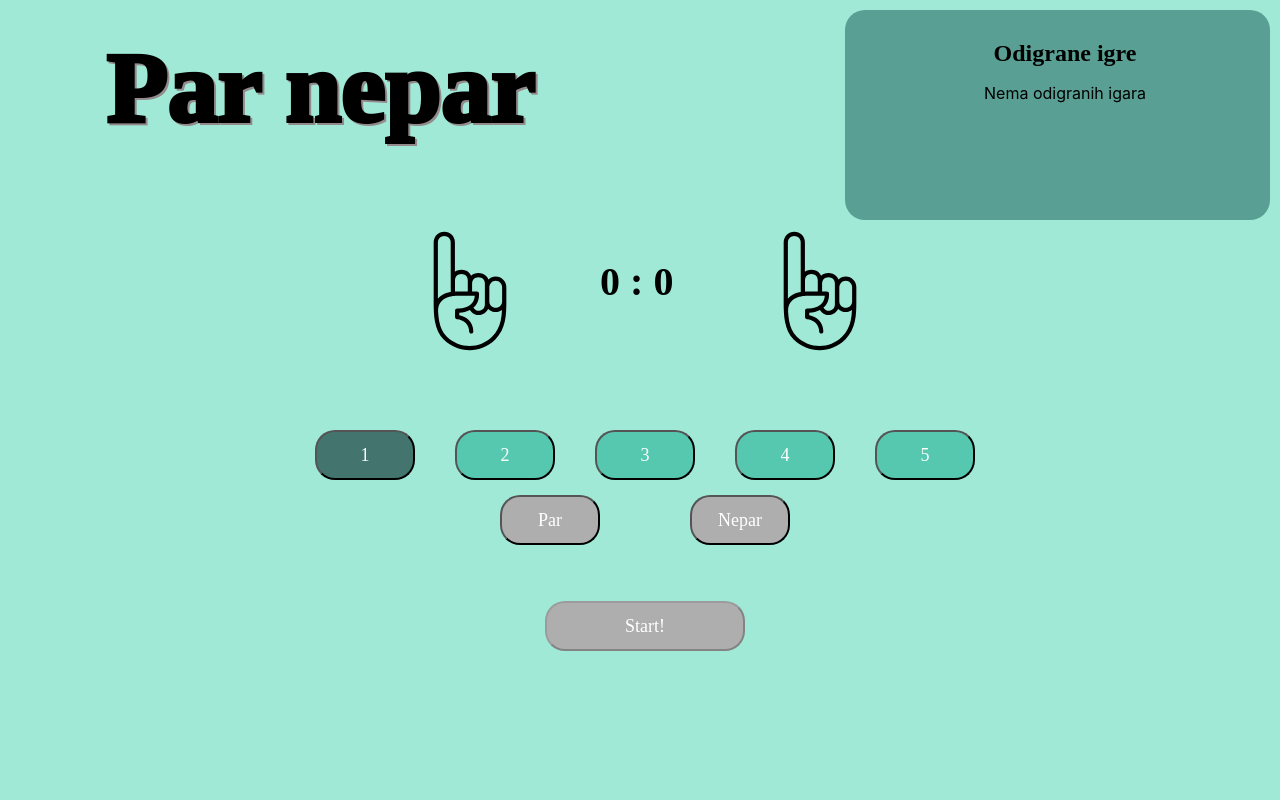
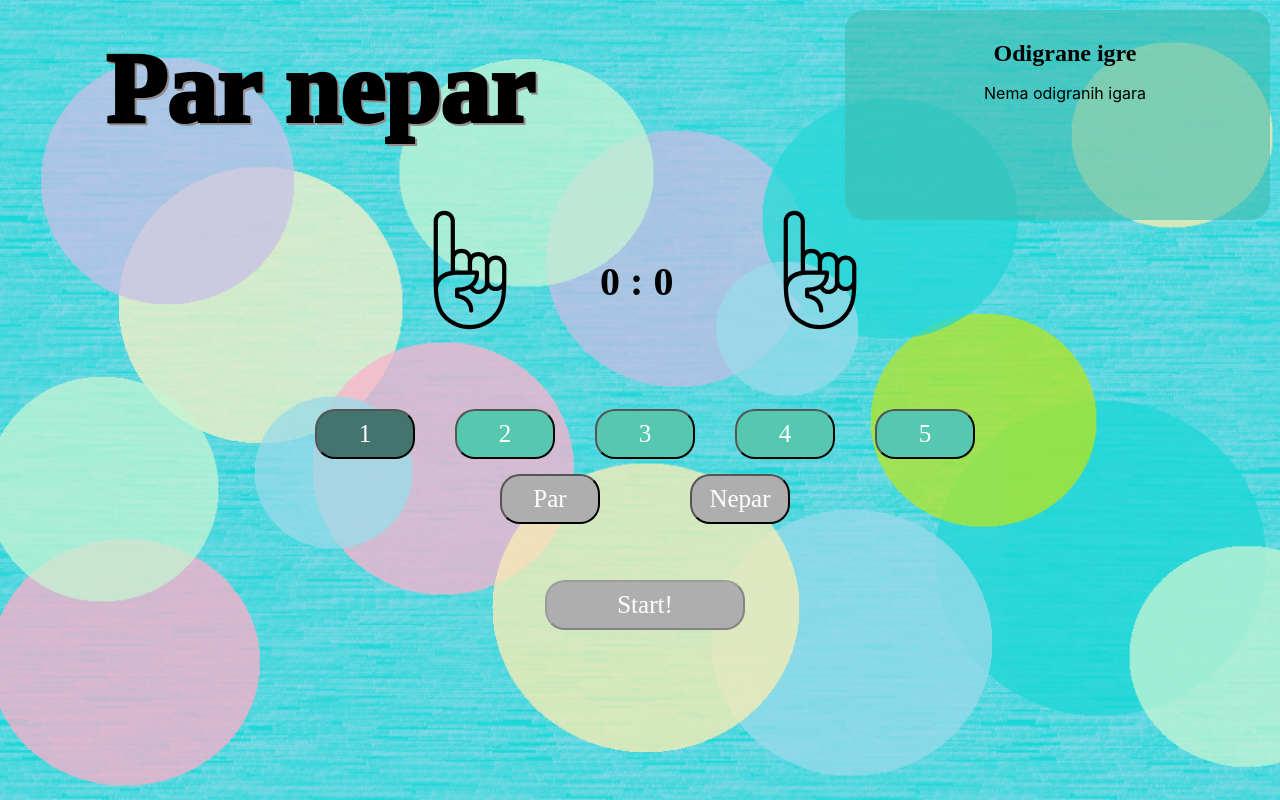
Before and after one commit to sdumencic/Par-nepar, a React (Create React App) app: page / in a window 1280 px wide. Built offline with nearby package versions, Linux system fonts and the light colour scheme.

Commit message:
design almost finished

```diff
--- a/src/index.css
+++ b/src/index.css
@@ -1,5 +1,5 @@
 * {
-  background-color: #9FE9D6;
+  background-color: rgba(159, 233, 214, 0.01);
   font-family: -apple-system, BlinkMacSystemFont, "Segoe UI", Roboto, Oxygen,
     Ubuntu, Cantarell, "Open Sans", "Helvetica Neue", sans-serif;
   padding: 5px;
@@ -26,9 +26,16 @@
 
 body {
   width: 100%;
-  margin: 1rem auto;
+  height: 100%;
+  margin: 0 auto;
   display: flex;
   justify-content: space-evenly;
+  background-image: url("./assets/background.png");
+  background-position: center;
+  background-size: cover;
+  position: fixed;
+  top: 0;
+  left: 0;
 }
 
 .igrac {
@@ -46,7 +53,7 @@ body {
   display: inline;
   margin: auto 20px;
   color: #fff;
-  font-size: 18px;
+  font-size: 25px;
   border-radius: 20px;
   background: #55C8AF;
 }
@@ -57,7 +64,7 @@ body {
   display: inline;
   margin: auto 20px;
   color: #fff;
-  font-size: 18px;
+  font-size: 25px;
   border-radius: 20px;
   background: #43746E;
 }
@@ -70,7 +77,7 @@ body {
   margin-left: 200px;
   margin-right: -110px;
   color: #fff;
-  font-size: 18px;
+  font-size: 25px;
   border-radius: 20px;
   background: #AEAEAE;
   outline: none;
@@ -84,7 +91,7 @@ body {
   margin-left: 200px;
   margin-right: -110px;
   color: #fff;
-  font-size: 18px;
+  font-size: 25px;
   border-radius: 20px;
   background: #43746E;
   outline: none;
@@ -96,7 +103,7 @@ body {
   display: block;
   margin: 10px auto;
   color: #fff;
-  font-size: 18px;
+  font-size: 25px;
   border-radius: 20px;
   background: #AEAEAE;
   outline: none;
@@ -108,7 +115,7 @@ body {
   display: block;
   margin: 10px auto;
   color: #fff;
-  font-size: 18px;
+  font-size: 25px;
   border-radius: 20px;
   background: #43746E;
   outline: none;
@@ -124,7 +131,7 @@ body {
   height: 20px;
   margin: 1px auto;
   color: #2C9582;
-  font-size: 18px;
+  font-size: 20px;
   text-align: center;
   font-weight: bold;
 }
@@ -139,7 +146,7 @@ body {
   padding-left: 20px;
   width: 400px;
   height: 200px;
-  background-color: rgba(38, 105, 98, 0.58);
+  background-color: rgba(61, 188, 175, 0.58);
   border-radius: 20px;
   position: fixed;
   top: 10px;
@@ -166,7 +173,7 @@ button {
   display: block;
   margin: 10px auto;
   color: #fff;
-  font-size: 18px;
+  font-size: 25px;
   border-radius: 20px;
   background: #AEAEAE;
   outline: none;
--- a/src/index.js
+++ b/src/index.js
@@ -3,13 +3,10 @@ import ReactDOM from 'react-dom';
 import Igrac from "./igrac";
 import Hand from "./Hand";
 import './index.css';
-import Pobjednik from "./pobjednik";
 import Nepar from "./Nepar";
-/*import App from './App';
-import * as serviceWorker from './serviceWorker';*/
+//import App from './App';
 
 const brojevi = ["jedan", "dva", "tri", "cetiri", "pet"];
-const nepar = ["par", "nepar"];
 
 class App extends React.Component {
 
--- a/src/pobjednik.js
+++ /dev/null
@@ -1,12 +0,0 @@
-import React from 'react';
-
-const Pobjednik = (props) => {
-    return (
-        <div className = "pobjednik">
-            pobjednik
-        </div>
-    )
-}
-
-
-export default Pobjednik;
```
Also changed, not shown: src/serviceWorker.js (deleted, +0 -141 lines), src/assets/background.png (added), src/logo.svg (deleted).
